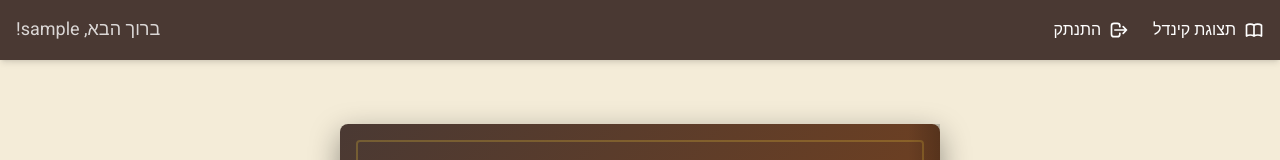
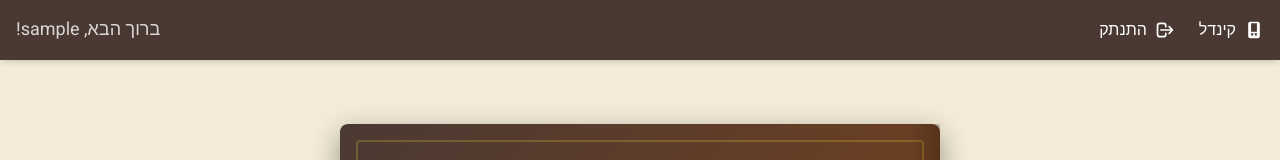
Before and after one commit to amirgal/mayush, a React (Vite) app: page /guestbook in a window 1280 px wide. Shown: the top 160 px of the page. Built offline with nearby package versions, Linux system fonts and the light colour scheme; no server answers; sample sign-in values are in the browser's storage.

Commit message:
feat: update view mode toggle labels and icons to use Kindle terminology

```diff
--- a/src/components/layout/Header.tsx
+++ b/src/components/layout/Header.tsx
@@ -36,8 +36,8 @@ const Header: FC<HeaderProps> = ({
               onClick={onToggleView}
               onKeyDown={handleKeyDown(onToggleView)}
               className="text-white hover:text-book-accent transition-colors flex items-center"
-              aria-label={`עבור לתצוגת ${viewMode === "book" ? "כרטיסים" : "ספר"}`}
-              title={viewMode === "book" ? "תצוגת קינדל" : "תצוגת ספר"}
+              aria-label={`עבור לתצוגת ${viewMode === "book" ? "קינדל" : "ספר"}`}
+              title={viewMode === "book" ? "קינדל" : "ספר"}
               tabIndex={0}
             >
               <svg
@@ -52,19 +52,19 @@ const Header: FC<HeaderProps> = ({
                     strokeLinecap="round"
                     strokeLinejoin="round"
                     strokeWidth={2}
-                    d="M12 6.253v13m0-13C10.832 5.477 9.246 5 7.5 5S4.168 5.477 3 6.253v13C4.168 18.477 5.754 18 7.5 18s3.332.477 4.5 1.253m0-13C13.168 5.477 14.754 5 16.5 5c1.747 0 3.332.477 4.5 1.253v13C19.832 18.477 18.247 18 16.5 18c-1.746 0-3.332.477-4.5 1.253"
+                    d="M7.5 3h9A1.5 1.5 0 0118 4.5v15a1.5 1.5 0 01-1.5 1.5h-9A1.5 1.5 0 016 19.5v-15A1.5 1.5 0 017.5 3zm0 0v15a1.5 1.5 0 001.5 1.5h6a1.5 1.5 0 001.5-1.5v-15M12 17v1m-4-3h8"
                   />
                 ) : (
                   <path
                     strokeLinecap="round"
                     strokeLinejoin="round"
                     strokeWidth={2}
-                    d="M4 6h16M4 10h16M4 14h16M4 18h16"
+                    d="M12 6.253v13m0-13C10.832 5.477 9.246 5 7.5 5S4.168 5.477 3 6.253v13C4.168 18.477 5.754 18 7.5 18s3.332.477 4.5 1.253m0-13C13.168 5.477 14.754 5 16.5 5c1.747 0 3.332.477 4.5 1.253v13C19.832 18.477 18.247 18 16.5 18c-1.746 0-3.332.477-4.5 1.253"
                   />
                 )}
               </svg>
               <span className="hidden md:inline">
-                {viewMode === "book" ? "תצוגת קינדל" : "תצוגת ספר"}
+                {viewMode === "book" ? "קינדל" : "ספר"}
               </span>
             </button>
           )}
```
